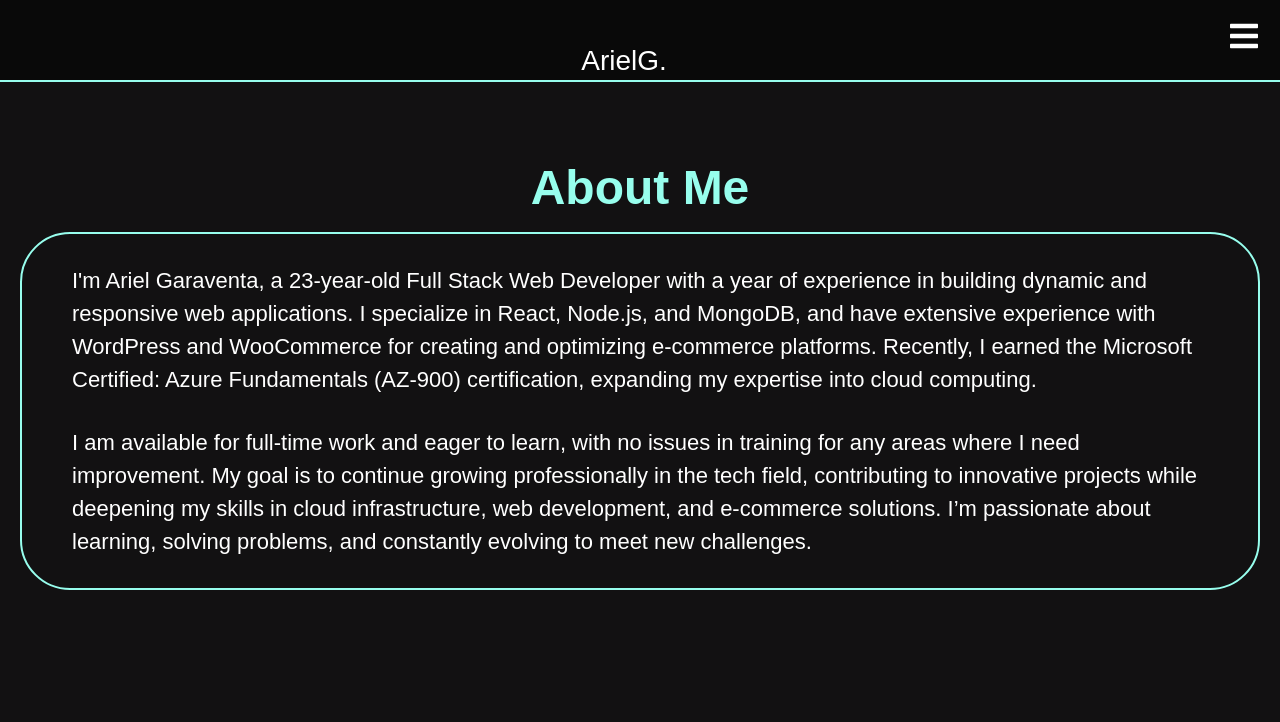
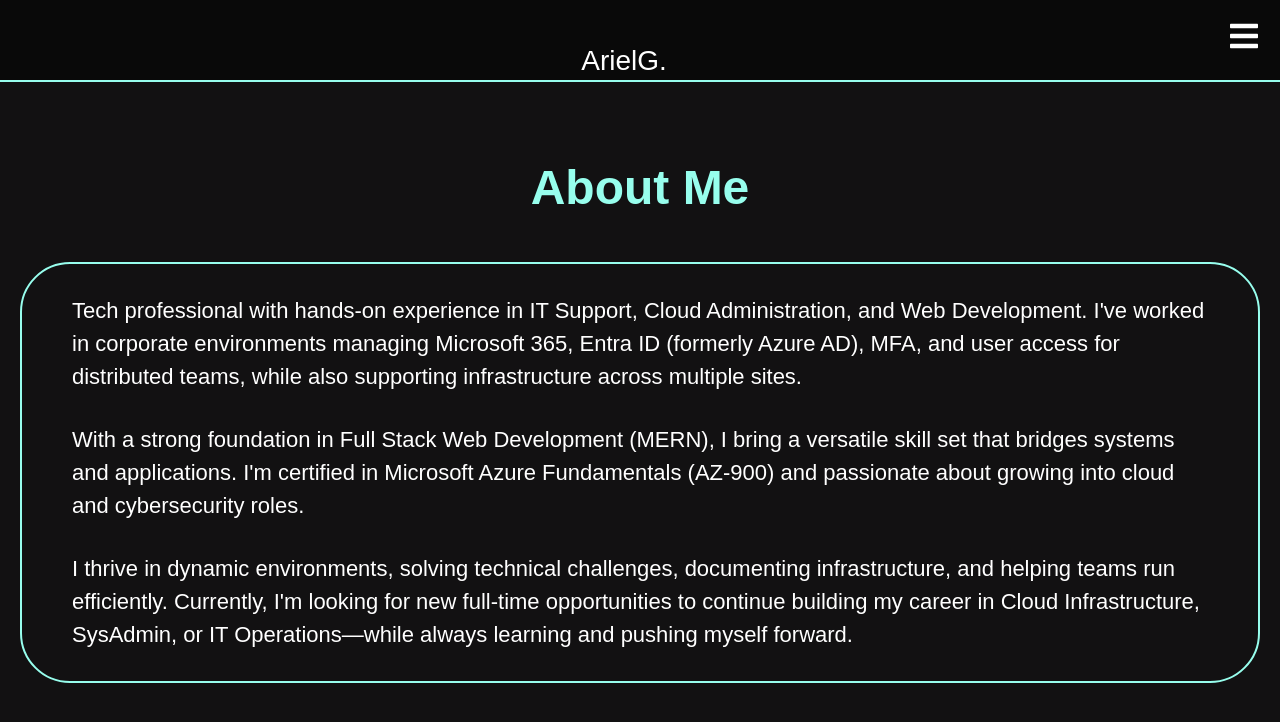
Before and after one commit to ArielGarav/ArielGaraventa, a React (Vite) app: page /About in a window 1280 px wide. Shown: the top 722 px of the page. Built offline with nearby package versions, Linux system fonts and the light colour scheme.

Commit message:
Añadir validación de PropTypes al componente SocialIcon y mejorar la seguridad de los enlaces

```diff
--- a/package.json
+++ b/package.json
@@ -12,6 +12,7 @@
   "dependencies": {
     "color": "^4.2.3",
     "framer-motion": "^10.15.1",
+    "prop-types": "^15.8.1",
     "react": "^18.3.1",
     "react-dom": "^18.3.1",
     "react-icons": "^4.11.0",
--- a/src/Componentes/About/About.jsx
+++ b/src/Componentes/About/About.jsx
@@ -1,21 +1,55 @@
-import React from "react";
 import {
   AboutParrafo,
   AboutTitle,
   AboutContainer,
   AboutTotalContainer,
 } from "./AboutStyles";
+import { motion } from "framer-motion";
+
+const containerVariants = {
+  hidden: { opacity: 0 },
+  visible: {
+    opacity: 1,
+    transition: {
+      staggerChildren: 0.3,
+    },
+  },
+};
+
+const paragraphVariants = {
+  hidden: { opacity: 0, y: 20 },
+  visible: { opacity: 1, y: 0, transition: { type: "spring", stiffness: 50 } },
+};
 
 const AboutMe = () => {
   return (
     <AboutTotalContainer>
       <AboutTitle>About Me</AboutTitle>
-      <AboutContainer>
-        <AboutParrafo>
-          I'm Ariel Garaventa, a 23-year-old Full Stack Web Developer with a year of experience in building dynamic and responsive web applications. I specialize in React, Node.js, and MongoDB, and have extensive experience with WordPress and WooCommerce for creating and optimizing e-commerce platforms. Recently, I earned the Microsoft Certified: Azure Fundamentals (AZ-900) certification, expanding my expertise into cloud computing.
+      <AboutContainer
+        as={motion.div}
+        variants={containerVariants}
+        initial="hidden"
+        animate="visible"
+      >
+        <AboutParrafo as={motion.p} variants={paragraphVariants}>
+          Tech professional with hands-on experience in IT Support, Cloud
+          Administration, and Web Development. I&apos;ve worked in corporate
+          environments managing Microsoft 365, Entra ID (formerly Azure AD),
+          MFA, and user access for distributed teams, while also supporting
+          infrastructure across multiple sites.
         </AboutParrafo>
-        <AboutParrafo>
-          I am available for full-time work and eager to learn, with no issues in training for any areas where I need improvement. My goal is to continue growing professionally in the tech field, contributing to innovative projects while deepening my skills in cloud infrastructure, web development, and e-commerce solutions. I’m passionate about learning, solving problems, and constantly evolving to meet new challenges.
+        <AboutParrafo as={motion.p} variants={paragraphVariants}>
+          With a strong foundation in Full Stack Web Development (MERN), I bring
+          a versatile skill set that bridges systems and applications. I&apos;m
+          certified in Microsoft Azure Fundamentals (AZ-900) and passionate
+          about growing into cloud and cybersecurity roles.
+        </AboutParrafo>
+        <AboutParrafo as={motion.p} variants={paragraphVariants}>
+          I thrive in dynamic environments, solving technical challenges,
+          documenting infrastructure, and helping teams run efficiently.
+          Currently, I&apos;m looking for new full-time opportunities to
+          continue building my career in Cloud Infrastructure, SysAdmin, or IT
+          Operations—while always learning and pushing myself forward.
         </AboutParrafo>
       </AboutContainer>
     </AboutTotalContainer>
--- a/src/Componentes/About/AboutStyles.js
+++ b/src/Componentes/About/AboutStyles.js
@@ -9,6 +9,7 @@ export const AboutContainer = styled.div`
   border: 2px solid #97feed;
   margin: 20px;
   border-radius: 50px;
+  margin-top: 50px;
 `;
 export const AboutTitle = styled.h1`
   text-align: center;
--- a/src/Componentes/Contact/Contact.jsx
+++ b/src/Componentes/Contact/Contact.jsx
@@ -1,4 +1,3 @@
-import React from "react";
 import { motion } from "framer-motion";
 import { useInView } from "react-intersection-observer";
 import {
@@ -15,6 +14,7 @@ import {
 import ButtonComponent from "../UI/buttonEmail/buttonEmail";
 import { socialLinks } from "../UI/SocialLinks/socialLinks";
 import { useLocation } from "react-router-dom";
+import PropTypes from "prop-types";
 
 const SocialIcon = ({ href, label, icon, isGithub = false }) => {
   const [ref, inView] = useInView({
@@ -27,6 +27,7 @@ const SocialIcon = ({ href, label, icon, isGithub = false }) => {
       ref={ref}
       href={href}
       target="_blank"
+      rel="noopener noreferrer" // importante para seguridad
       initial={{ opacity: 0, y: 20 }}
       animate={{ opacity: inView ? 1 : 0, y: inView ? 0 : 20 }}
       transition={{ duration: 0.1, ease: "easeInOut" }}
@@ -46,20 +47,23 @@ const SocialIcon = ({ href, label, icon, isGithub = false }) => {
   );
 };
 
+// Aquí defines las validaciones de las props
+SocialIcon.propTypes = {
+  href: PropTypes.string.isRequired,
+  label: PropTypes.string.isRequired,
+  icon: PropTypes.node.isRequired,
+  isGithub: PropTypes.bool,
+};
+
 const Contact = () => {
   const location = useLocation();
 
   const isContactRoute = location.pathname === "/Contact";
 
   return (
-    <>
-      <TotalContactContainer
-        style={{ height: isContactRoute ? "70vh" : "40vh" }}
-      >
+    <TotalContactContainer style={{ height: isContactRoute ? "70vh" : "40vh" }}>
       <GetInTouchText>Get in touch.</GetInTouchText>
-        <CreateIdeasText>
-          Let me create your ideas on a web page
-        </CreateIdeasText>
+      <CreateIdeasText>Let me create your ideas on a web page</CreateIdeasText>
       <ButtonComponent />
       <ContactContainer>
         <SocialIcon
@@ -79,7 +83,6 @@ const Contact = () => {
         />
       </ContactContainer>
     </TotalContactContainer>
-    </>
   );
 };
 
--- a/src/Componentes/Footer/Footer.jsx
+++ b/src/Componentes/Footer/Footer.jsx
@@ -1,4 +1,3 @@
-import React from "react";
 import Contact from "../Contact/Contact";
 
 const Footer = () => {
--- a/src/Componentes/Hero/Hero.jsx
+++ b/src/Componentes/Hero/Hero.jsx
@@ -1,4 +1,3 @@
-import React from "react";
 import styled from "styled-components";
 import ProfileImage from "../ProfileImage/ProfileImage";
 import TypingComponent from "../Typing/TypingComponent/TypingComponent";
@@ -179,7 +178,7 @@ const Hero = () => {
         </HeroPic>
         <HeroText>
           <ContainerTypComponent>
-            <p>Hi I'm Web Developer</p>
+            <p>Hi I&apos;m Web Developer</p>
             <TypingComponent />
           </ContainerTypComponent>
 
--- a/src/Componentes/UI/buttonEmail/buttonEmail.jsx
+++ b/src/Componentes/UI/buttonEmail/buttonEmail.jsx
@@ -1,4 +1,3 @@
-import React from "react";
 import styled from "styled-components";
 
 // Estilo del contenedor del botón con animación
```
Also changed, not shown: 1 other file (tests, documents, lock files or other folders). Lines whose indentation alone changed are shown as unchanged.
